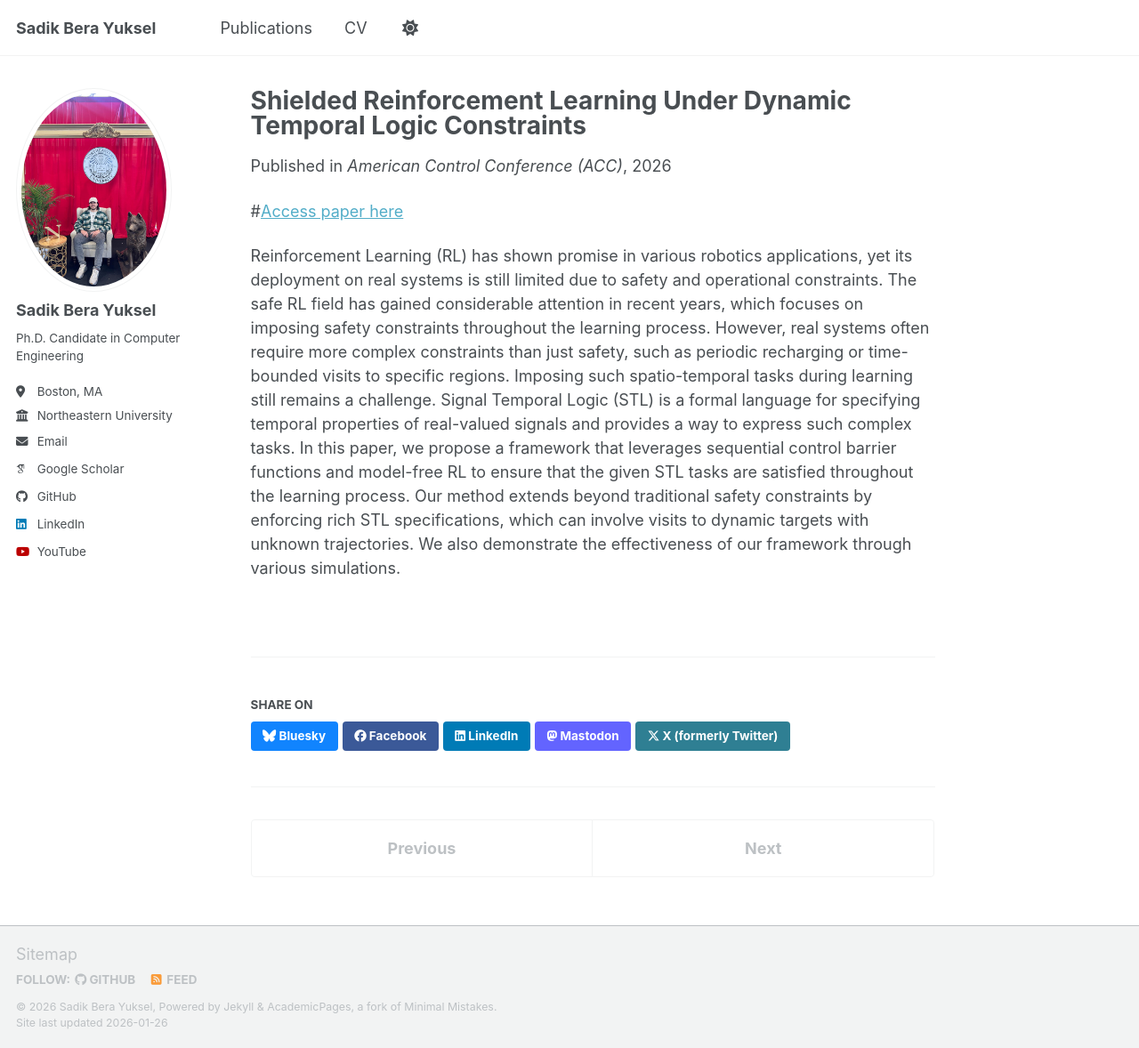
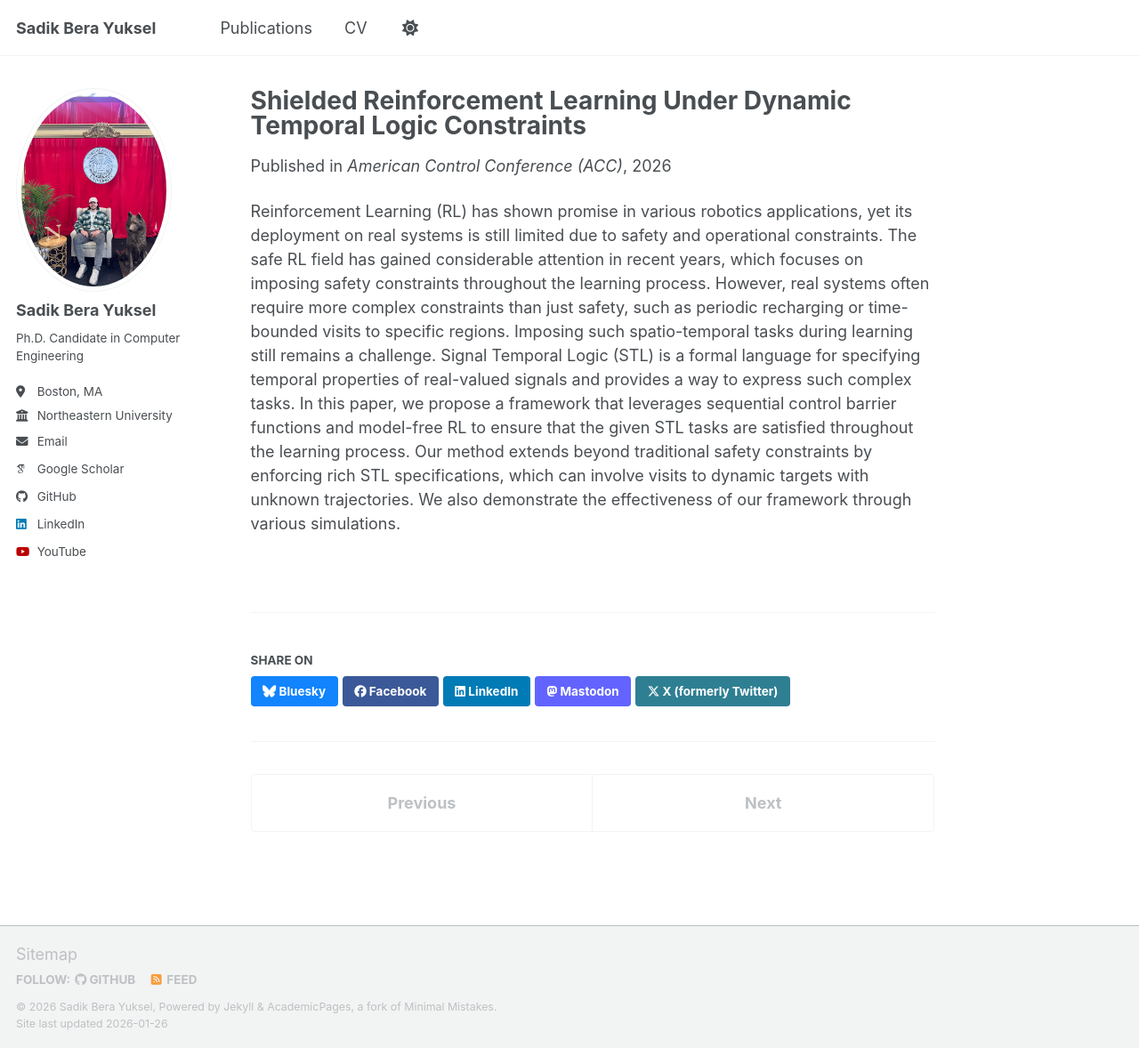
Before and after one commit to Berayksl/Berayksl.github.io, a Jekyll site: the page built from _publications/Shielded RL Under Dynamic Temporal Logic Constraints.md, in a window 1280 px wide and 1178 px high. Shown: the whole window at 89% size. Built offline with Jekyll 4.4.1, drawn with Linux system fonts in a browser that asks for light colours; some web fonts are replaced; a script bundle is joined from its source files by our own code; library files that are not in the unit come from our copies.

Commit message:
fixed publications

```diff
--- a/_publications/Shielded RL Under Dynamic Temporal Logic Constraints.md
+++ b/_publications/Shielded RL Under Dynamic Temporal Logic Constraints.md
@@ -6,8 +6,6 @@ permalink: /publication/Shielded Reinforcement Learning Under Dynamic Temporal L
 date: 2026-01-01
 authors: "Sadik Bera Yuksel, Ali Tevfik Buyukkocak, Derya Aksaray"
 venue: 'American Control Conference (ACC)'
-#paperurl: 'https://proceedings.mlr.press/v283/lin25a.html'
 ---
-#[Access paper here](https://proceedings.mlr.press/v283/lin25a.html){:target="_blank"}
 
 Reinforcement Learning (RL) has shown promise in various robotics applications, yet its deployment on real systems is still limited due to safety and operational constraints. The safe RL field has gained considerable attention in recent years, which focuses on imposing safety constraints throughout the learning process. However, real systems often require more complex constraints than just safety, such as periodic recharging or time-bounded visits to specific regions. Imposing such spatio-temporal tasks during learning still remains a challenge. Signal Temporal Logic (STL) is a formal language for specifying temporal properties of real-valued signals and provides a way to express such complex tasks. In this paper, we propose a framework that leverages sequential control barrier functions and model-free RL to ensure that the given STL tasks are satisfied throughout the learning process. Our method extends beyond traditional safety constraints by enforcing rich STL specifications, which can involve visits to dynamic targets with unknown trajectories. We also demonstrate the effectiveness of our framework through various simulations.
```
